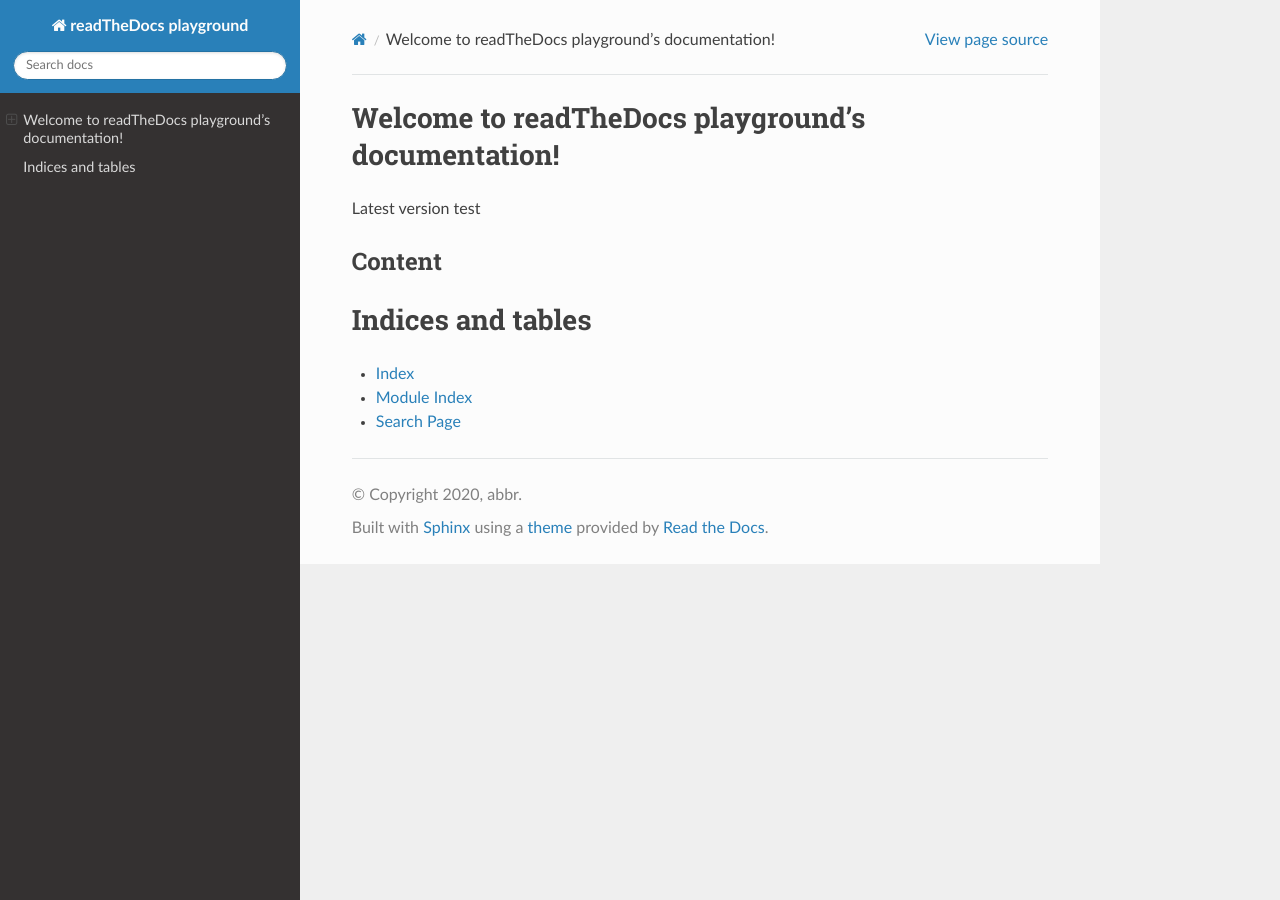
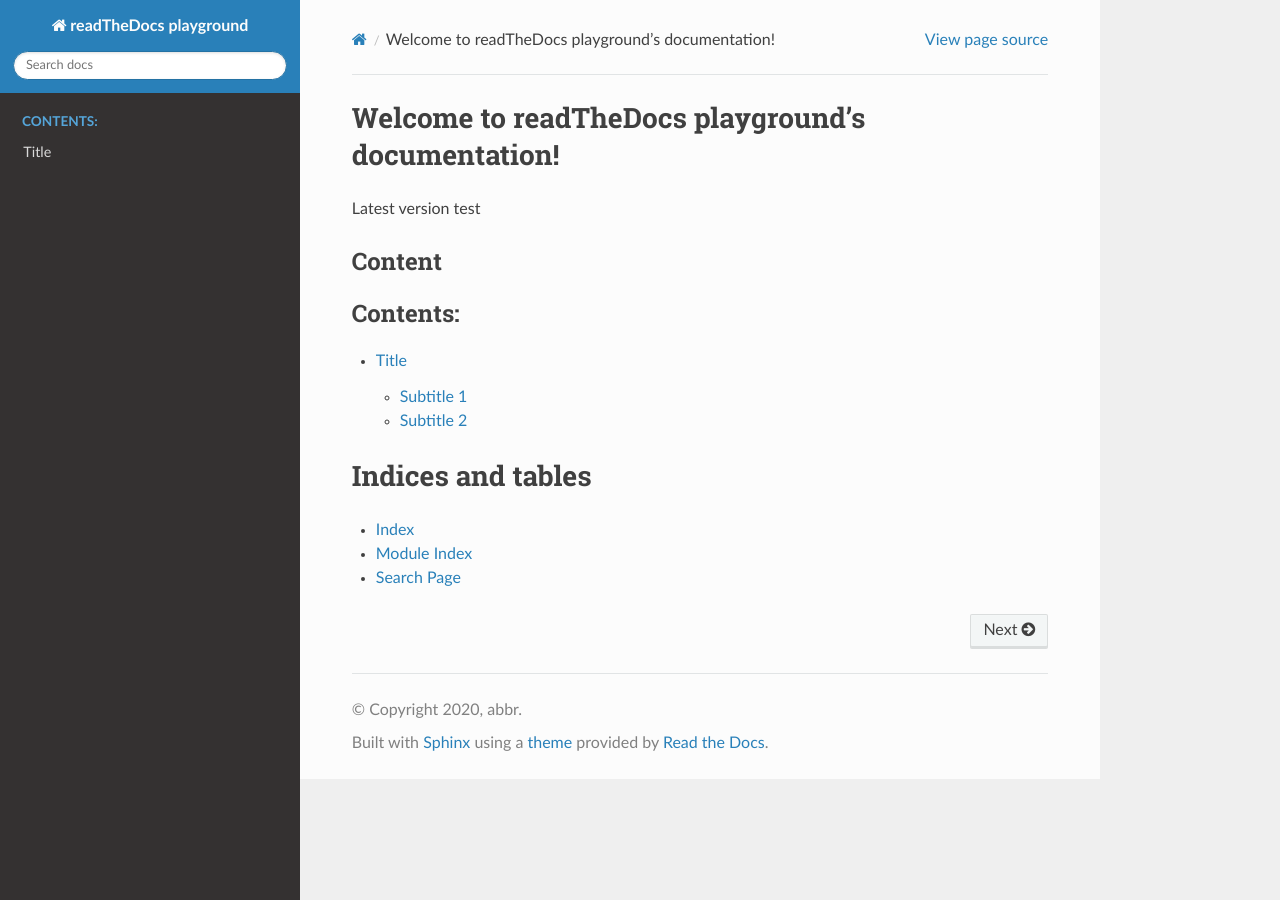
Before and after one commit to abbr/readTheDocs, a Sphinx documentation site: the page built from source/index.rst, in a window 1280 px wide. Built offline with Sphinx 7.4.7 and the Read the Docs theme 2.0.0, drawn with Linux system fonts in a browser that asks for light colours.

Commit message:
enabled pipenv and support md

```diff
--- a/requirements.txt
+++ b/requirements.txt
@@ -1 +1,2 @@
 sphinx_rtd_theme
+recommonmark
--- a/source/conf.py
+++ b/source/conf.py
@@ -32,7 +32,8 @@ release = 'v0.0.1'
 # extensions coming with Sphinx (named 'sphinx.ext.*') or your custom
 # ones.
 extensions = [
-  'sphinx_rtd_theme'
+  'sphinx_rtd_theme',
+  'recommonmark'
 ]
 
 # Add any paths that contain templates here, relative to this directory.
--- a/source/index.rst
+++ b/source/index.rst
@@ -14,7 +14,7 @@ Content
    :maxdepth: 2
    :caption: Contents:
 
-
+   test
 
 Indices and tables
 ==================
--- /dev/null
+++ b/source/test.md
@@ -0,0 +1,7 @@
+# Title
+
+## Subtitle 1
+asdfasd
+
+## Subtitle 2
+fsdafsd
```
Also changed, not shown: 3 other files.
